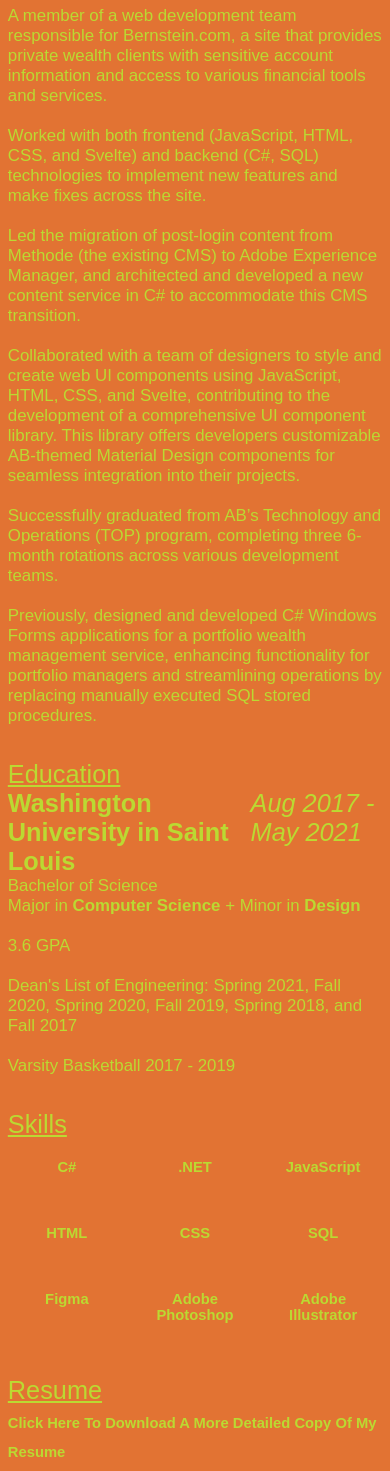
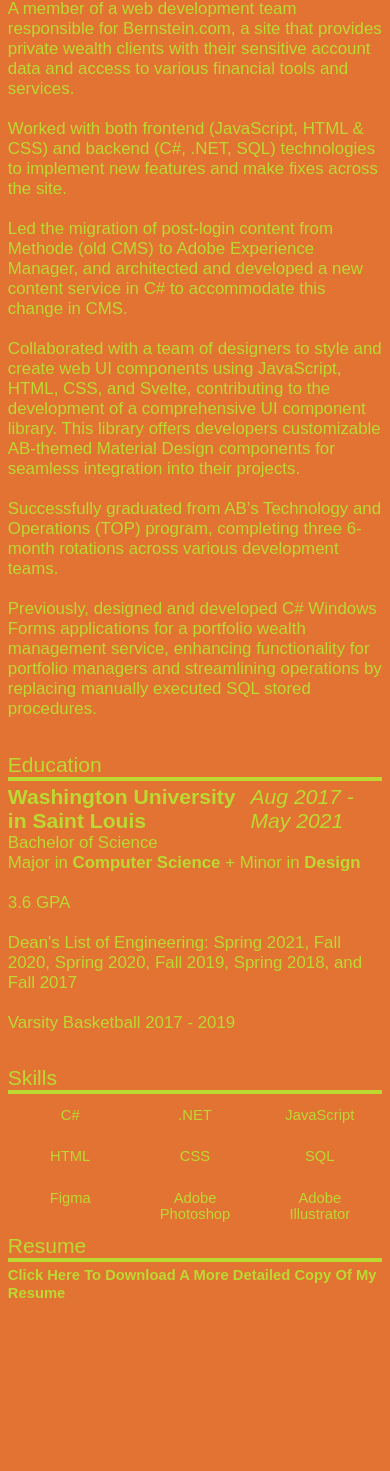
Before and after one commit to hamishmcgregor3/hamishmcgregor3.github.io, a website: page pages/cv/index.html in a window 390 px wide. Shown: the part 168-1639 px from the top of the page. After the commit the page ends 1478 px from the top, so only its background shows below. Drawn offline with Linux system fonts and the light colour scheme; a web font is replaced by a local one.

Commit message:
updates to folder structure for urls + cv styling

```diff
--- a/stylesheets/about-styles.css
+++ b/pages/about/about-styles.css
@@ -11,7 +11,7 @@
 .page-container {
   position: relative;
   font-family: "forma-djr-deck", sans-serif;
-  font-weight: 400;
+  font-weight: 500;
   color: #1991C2;
 }
 
--- a/stylesheets/contact-styles.css
+++ b/pages/contact/contact-styles.css
@@ -12,7 +12,7 @@
   height: 50vh;
   position: relative;
   font-family: "forma-djr-deck", sans-serif;
-  font-weight: 400;
+  font-weight: 500;
   color: #ffcae9;
   background-color: #373E23;
   overflow-y: hidden;
--- a/stylesheets/cv-styles.css
+++ b/pages/cv/cv-styles.css
@@ -11,8 +11,7 @@
 .page-container {
   position: relative;
   font-family: "forma-djr-deck", sans-serif;
-  font-size: 3vmax;
-  font-weight: 400;
+  font-weight: 500;
   color: #BBD932;
 }
 
@@ -65,16 +64,19 @@
 }
 
 .work-title {
-  text-decoration: underline;
+  font-size: 3vmax;
+  border-bottom: 4px solid;
 }
 
 .work-subheader {
+  margin-top: 1vw;
+  font-size: 3vmax;
   display: flex;
   justify-content: space-between;
 }
 
 .job-title {
-  font-weight: 600;
+  font-weight: 800;
 }
 
 .job-date {
@@ -82,7 +84,7 @@
 }
 
 .work-text-content {
-  font-weight: 400;
+  font-weight: 500;
   font-size: 2vmax;
   margin-top: 2vmax;
 }
@@ -94,16 +96,19 @@
 }
 
 .education-title {
-  text-decoration: underline;
+  font-size: 3vmax;
+  border-bottom: 4px solid;
 }
 
 .education-subheader {
+  margin-top: 1vw;
+  font-size: 3vmax;
   display: flex;
   justify-content: space-between;
 }
 
 .education-subheader-title {
-  font-weight: 600;
+  font-weight: 800;
 }
 
 .education-date {
@@ -111,16 +116,16 @@
 }
 
 .education-text-content {
-  font-weight: 400;
+  font-weight: 500;
   font-size: 2vmax;
 }
 
 .computer-science {
-  font-weight: 600;
+  font-weight: 800;
 }
 
 .design {
-  font-weight: 600;
+  font-weight: 800;
 }
 
 /* ---------------- SKILLS CONTENT STYLING ---------------- */
@@ -130,45 +135,41 @@
 }
 
 .skills-title {
-  text-decoration: underline;
+  font-size: 3vmax;
+  border-bottom: 4px solid;
 }
 
 .skills-grid-container {
   display: grid;
   grid-template-columns: repeat(3, 1fr);
-  gap: 10px;
 }
 
 .grid-item {
-  padding: 20px;
+  padding: 1.5vmax;
   text-align: center;
   font-size: 1.75vmax;
-  font-weight: 600;
+  font-weight: 500;
 }
 
 /* ---------------- RESUME CONTENT STYLING ---------------- */
 
 .resume-container {
-  margin-top: 4vmax;
 }
 
 .resume-title {
-  text-decoration: underline;
+  font-size: 3vmax;
+  border-bottom: 4px solid;
+}
+
+.resume-container-2 {
+  margin-top: 1vw;
 }
 
 .resume-download {
   font-size: 1.75vmax;
-  font-weight: 600;
+  font-weight: 800;
   text-decoration: none;
   color: #BBD932;
-}
-
-.resume-download {
-    color: #BBD932;
-    text-decoration: none;
-}
-
-.resume-container-2{
 }
 
 /* ---------------- SCROLL BAR ---------------- */
@@ -187,3 +188,17 @@
   background: #BBD932;        /* Color of the scrollbar thumb */
   border-radius: 15px;     /* Rounded corners of the scrollbar thumb */
 }
+
+/* ---------------- Media SIZING  ---------------- */
+
+@media (max-width: 420px) {
+  .work-title,
+  .work-subheader,
+  .education-title,
+  .education-subheader,
+  .skills-title,
+  .resume-title
+  {
+    font-size: 2.5vmax;
+  }
+}
--- a/pages/cv.html
+++ b/pages/cv/index.html
@@ -4,14 +4,14 @@
     <meta charset="UTF-8" />
     <meta name="viewport" content="width=device-width, initial-scale=1.0" />
     <title>About</title>
-    <link rel="stylesheet" href="/stylesheets/cv-styles.css" />
+    <link rel="stylesheet" href="/pages/cv/cv-styles.css" />
     <link rel="stylesheet" href="https://use.typekit.net/oyu8gag.css" />
   </head>
   <body>
     <div class="page-container">
       <div class="title-container">
         <div class="title">CV</div>
-        <a href="/pages/navigation.html" class="back-arrow">
+        <a href="/pages/menu/" class="back-arrow">
           &larr;
           <!-- Unicode character for left arrow -->
           <span class="back-text">Back as well</span>
@@ -28,18 +28,17 @@
           </div>
           <div class="work-text-content">
             A member of a web development team responsible for Bernstein.com, a
-            site that provides private wealth clients with sensitive account
-            information and access to various financial tools and services.
+            site that provides private wealth clients with their sensitive account
+            data and access to various financial tools and services.
             <br />
             <br />
-            Worked with both frontend (JavaScript, HTML, CSS, and Svelte) and
-            backend (C#, SQL) technologies to implement new features and make
+            Worked with both frontend (JavaScript, HTML & CSS) and
+            backend (C#, .NET, SQL) technologies to implement new features and make
             fixes across the site.
             <br />
             <br />
-            Led the migration of post-login content from Methode (the existing
-            CMS) to Adobe Experience Manager, and architected and developed a
-            new content service in C# to accommodate this CMS transition.
+            Led the migration of post-login content from Methode (old CMS) to Adobe Experience Manager, and architected and developed a
+            new content service in C# to accommodate this change in CMS.
             <br />
             <br />
             Collaborated with a team of designers to style and create web UI
--- a/stylesheets/portfolio-styles.css
+++ b/pages/portfolio/portfolio-styles.css
@@ -88,7 +88,7 @@
 
 .playlist-title {
   text-decoration: underline;
-  font-weight: 400;
+  font-weight: 500;
   font-size: 5vmin;
 }
 
@@ -113,7 +113,7 @@
 
 .photography-title {
   text-decoration: underline;
-  font-weight: 400;
+  font-weight: 500;
   font-size: 5vmin;
 }
 
@@ -137,7 +137,7 @@
 
 .styling-title {
   text-decoration: underline;
-  font-weight: 400;
+  font-weight: 500;
   font-size: 5vmin;
 }
 
--- a/script.js
+++ b/script.js
@@ -80,7 +80,7 @@
           lampImg.src = images[1];
           // Navigate to the next page
           setTimeout(function () {
-            window.location.href = "/pages/navigation.html";
+            window.location.href = "/pages/menu/";
           }, 300);
           return;
         }
```
Also changed, not shown: index.html (+1 -1 lines), pages/about/index.html (renamed from pages/about.html, +2 -2 lines), pages/contact/index.html (renamed from pages/contact.html, +2 -2 lines), pages/menu/index.html (renamed from pages/navigation.html, +6 -6 lines), pages/portfolio/index.html (renamed from pages/portfolio.html, +3 -3 lines), pages/menu/menu-styles.css (renamed from stylesheets/navigation-styles.css), pages/menu/menu.js (renamed from js/navigation.js), pages/portfolio/portfolio.js (renamed from js/portfolio.js).
